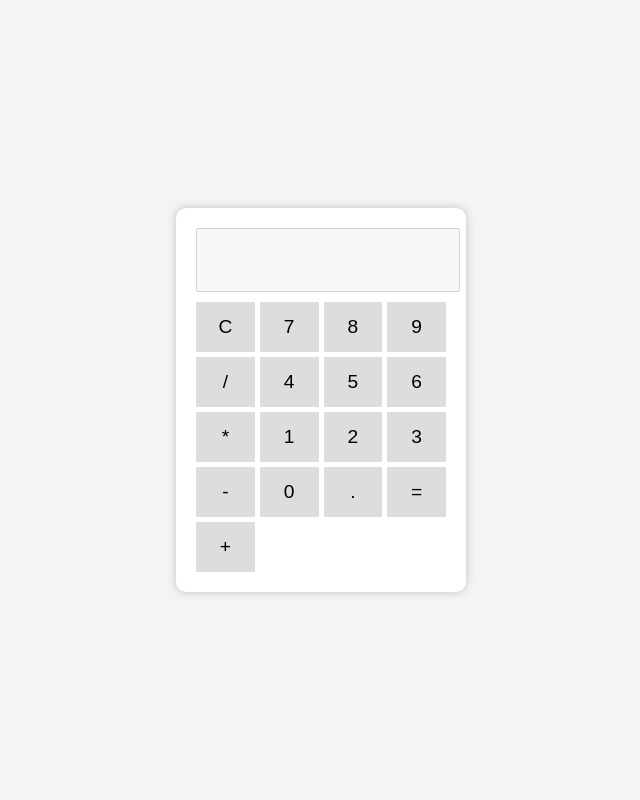
After one commit to SonuDJ55/Flask_App1, a Flask app: page /calculator in a window 1280 px wide. The commit adds this page. Shown: the whole page, without its empty margins (319-959 px from the left). Run offline with Flask 3, Linux system fonts and the light colour scheme.

Commit message:
Calculator was add along with calculator template and html css

```diff
--- a/app.py
+++ b/app.py
@@ -6,7 +6,7 @@ app = Flask(__name__)
 
 @app.route('/')             #decorator function that add route to application
 def Welcome_Page():
-    return "Hello World"
+   return render_template('index.html')  # Renders index.html with CSS
 
 @app.route('/homepage')
 def Home_Page():
@@ -23,6 +23,9 @@ def Carrer_Page():
 @app.route('/index')
 def index():
     return render_template('index.html')
+@app.route('/calculator')
+def calculator():
+    return render_template('calculator.html')
 
 
 if __name__ =="__main__":    #This represent entry point of the program and it is executed when we run this file as a main module.
--- a/static/style.css
+++ b/static/style.css
@@ -22,3 +22,77 @@ h1 {
 p {
     color: #555;
 }
+
+body {
+    font-family: Arial, sans-serif;
+    background-color: #f4f4f4;
+    text-align: center;
+    margin: 0;
+    padding: 0;
+}
+
+.container {
+    margin-top: 100px;
+    background: white;
+    padding: 20px;
+    border-radius: 10px;
+    box-shadow: 0px 4px 8px rgba(0, 0, 0, 0.1);
+    display: inline-block;
+}
+
+h1 {
+    color: #333;
+}
+
+p {
+    color: #555;
+}
+
+body {
+    font-family: Arial, sans-serif;
+    display: flex;
+    justify-content: center;
+    align-items: center;
+    height: 100vh;
+    background-color: #f4f4f4;
+}
+
+.calculator {
+    width: 250px;
+    background: white;
+    padding: 20px;
+    border-radius: 10px;
+    box-shadow: 0 0 10px rgba(0, 0, 0, 0.2);
+}
+
+#display {
+    width: 100%;
+    height: 50px;
+    font-size: 1.5em;
+    text-align: right;
+    padding: 5px;
+    margin-bottom: 10px;
+}
+
+.buttons {
+    display: grid;
+    grid-template-columns: repeat(4, 1fr);
+    gap: 5px;
+}
+
+button {
+    width: 100%;
+    height: 50px;
+    font-size: 1.2em;
+    border: none;
+    background-color: #ddd;
+    cursor: pointer;
+}
+
+button:hover {
+    background-color: #bbb;
+}
+
+button:active {
+    background-color: #999;
+}
--- /dev/null
+++ b/templates/calculator.html
@@ -0,0 +1,50 @@
+<!DOCTYPE html>
+<html lang="en">
+<head>
+    <meta charset="UTF-8">
+    <meta name="viewport" content="width=device-width, initial-scale=1.0">
+    <title>Calculator</title>
+    <link rel="stylesheet" href="{{ url_for('static', filename='style.css') }}">
+</head>
+<body>
+    <div class="calculator">
+        <input type="text" id="display" disabled>
+        <div class="buttons">
+            <button onclick="clearDisplay()">C</button>
+            <button onclick="appendToDisplay('7')">7</button>
+            <button onclick="appendToDisplay('8')">8</button>
+            <button onclick="appendToDisplay('9')">9</button>
+            <button onclick="appendToDisplay('/')">/</button>
+            <button onclick="appendToDisplay('4')">4</button>
+            <button onclick="appendToDisplay('5')">5</button>
+            <button onclick="appendToDisplay('6')">6</button>
+            <button onclick="appendToDisplay('*')">*</button>
+            <button onclick="appendToDisplay('1')">1</button>
+            <button onclick="appendToDisplay('2')">2</button>
+            <button onclick="appendToDisplay('3')">3</button>
+            <button onclick="appendToDisplay('-')">-</button>
+            <button onclick="appendToDisplay('0')">0</button>
+            <button onclick="appendToDisplay('.')">.</button>
+            <button onclick="calculateResult()">=</button>
+            <button onclick="appendToDisplay('+')">+</button>
+        </div>
+    </div>
+    <script>
+        function appendToDisplay(value) {
+            document.getElementById("display").value += value;
+        }
+
+        function clearDisplay() {
+            document.getElementById("display").value = "";
+        }
+
+        function calculateResult() {
+            try {
+                document.getElementById("display").value = eval(document.getElementById("display").value);
+            } catch {
+                document.getElementById("display").value = "Error";
+            }
+        }
+    </script>
+</body>
+</html>
```
Also changed, not shown: templates/index.html (+6 -3 lines).
